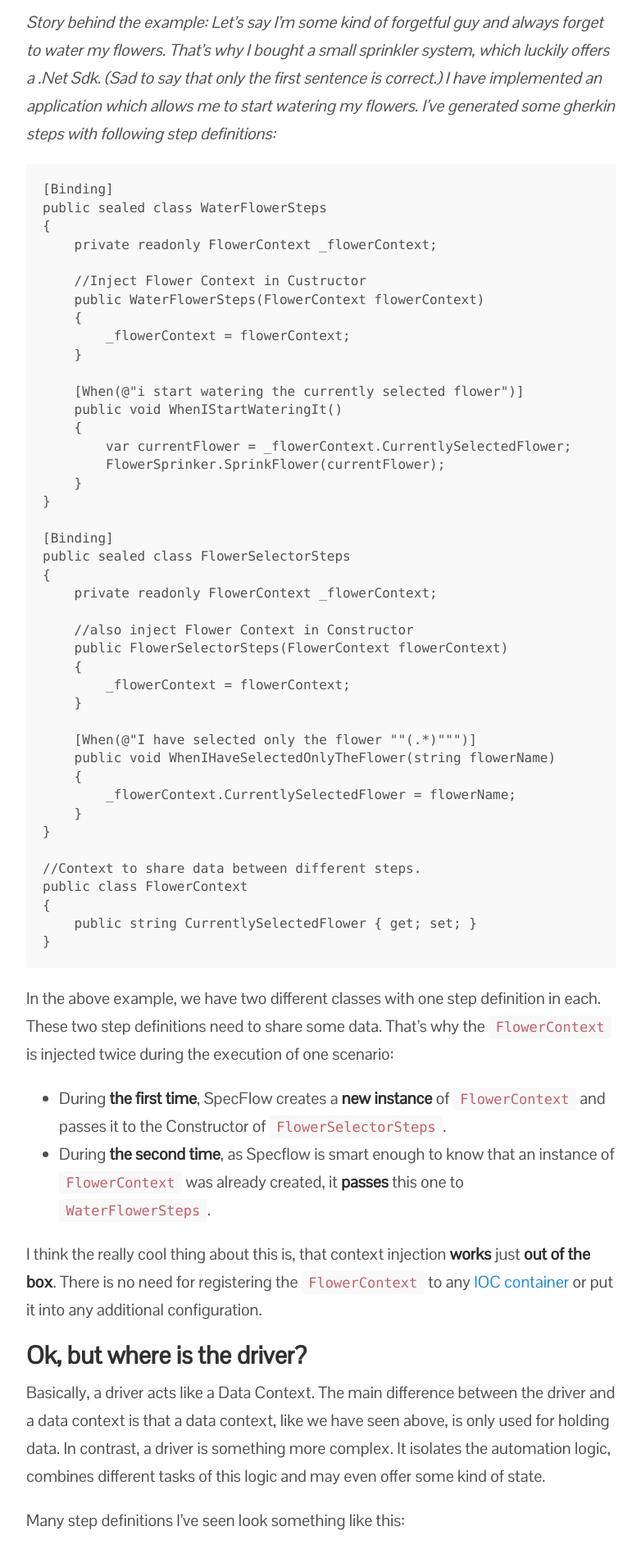
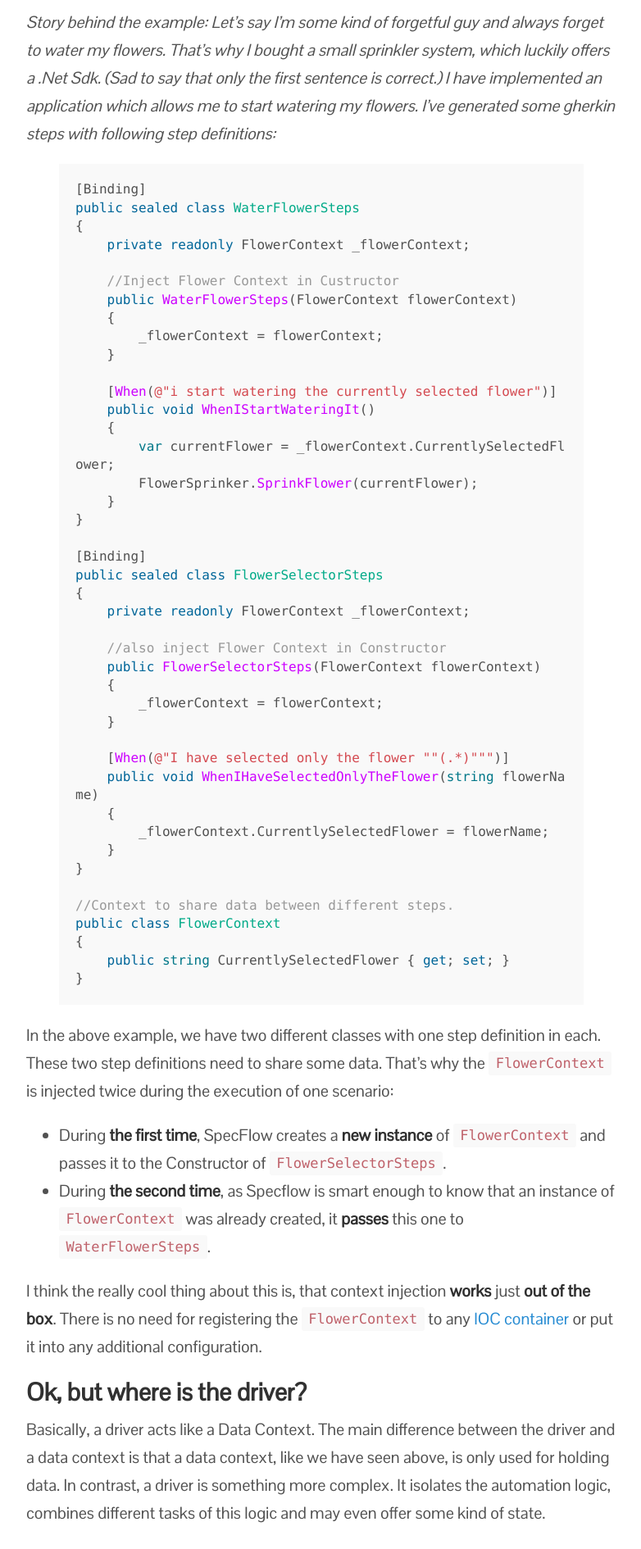
Before and after one commit to duffleit/duffleit.github.io-deprecated, a Jekyll site: the page built from _posts/2015-11-14-Driver-Pattern-enpowers-your-SpecFlow-step-definitions.md, in a window 1280 px wide. Shown: the part 1261-3151 px from the top of the page at 82% size, without its empty margins (248-1030 px from the left). Built offline with Jekyll 4.4.1, drawn with Linux system fonts in a browser that asks for light colours; nearby versions of some CDN libraries; some of the changed text lies outside the part shown.

Commit message:
Updated 2015-11-14-Driver-Pattern-enpowers-your-SpecFlow-step-definitions.md
fixed Code Blocks

````diff
--- a/_posts/2015-11-14-Driver-Pattern-enpowers-your-SpecFlow-step-definitions.md
+++ b/_posts/2015-11-14-Driver-Pattern-enpowers-your-SpecFlow-step-definitions.md
@@ -22,7 +22,7 @@ Basically, context Injection was designed to share data between step definitions
 ### Too theoretical? Here is an example:
 *Story behind the example: Let’s say I’m some kind of forgetful guy and always forget to water my flowers. That’s why I bought a small sprinkler system, which luckily offers a .Net Sdk. (Sad to say that only the first sentence is correct.) I have implemented an application which allows me to start watering my flowers. I've generated some gherkin steps with following step definitions:*
 
-```
+{% highlight C# %}
 [Binding]
 public sealed class WaterFlowerSteps
 {
@@ -65,7 +65,7 @@ public class FlowerContext
 {
     public string CurrentlySelectedFlower { get; set; }
 }
-```
+{% endhighlight %}
 
 
 In the above example, we have two different classes with one step definition in each. These two step definitions need to share some data. That’s why the `FlowerContext` is injected twice during the execution of one scenario:
@@ -80,7 +80,7 @@ Basically, a driver acts like a Data Context. The main difference between the dr
 
 Many step definitions I’ve seen look something like this:
 
-```
+{% highlight C# %}
 [Binding]
 public sealed class WaterFlowerSteps
 {
@@ -117,14 +117,14 @@ public sealed class WaterFlowerSteps
         Assert.AreEqual(expectedFlowerName, actualFlowerName);
     }
 }
-```
+{% endhighlight %}
 
 I guess you see the problem with this kind of test code. It’s **hard to read, understand and also to maintain.**
 The interesting thing, however, is that most of the developers I know would never write a production code like this. But if we talk about test code: “Yolo man, it’s green”. For an unknown reason, I still have the feeling that test code is too often seen as a kind of unloved duty by many developers. But hey, here is a little secret: If you do it right, writing **test code** can be quite cool. That’s why it **deserves your love**, too.
 
 For this reason I created a `FlowerSprinkerDriver`, which holds all the **knowledge** about **how to perform** the **automation logic**:
 
-```
+{% highlight C# %}
 public class FlowerSprinkerDriver
 {
     private FlowerSprinkerMock _flowerSprinkerMock;
@@ -160,11 +160,11 @@ public class FlowerSprinkerDriver
         return GetCurrentLogData().LastFlowers.LastOrDefault();
     }
 }
-```
+{% endhighlight %}
 
 This causes, that the **step definition only delegates** to the **correct driver functions** and has some assertions:
 
-```csharp
+{% highlight C# %}
 [Binding]
 public sealed class WaterFlowerSteps
 {
@@ -184,7 +184,7 @@ public sealed class WaterFlowerSteps
         Assert.AreEqual(expectedFlowerName, lastWateredFlower);
     }
 }
-```
+{% endhighlight %}
 
 **Beside the logic** of how something is done, like in the `GetLastWateredFlower()` function, the **driver** also provides some state information in the `TodaysWateredFlowers` property. This results, that the state can be safely used in different step definitions during one scenario execution.
 
````
